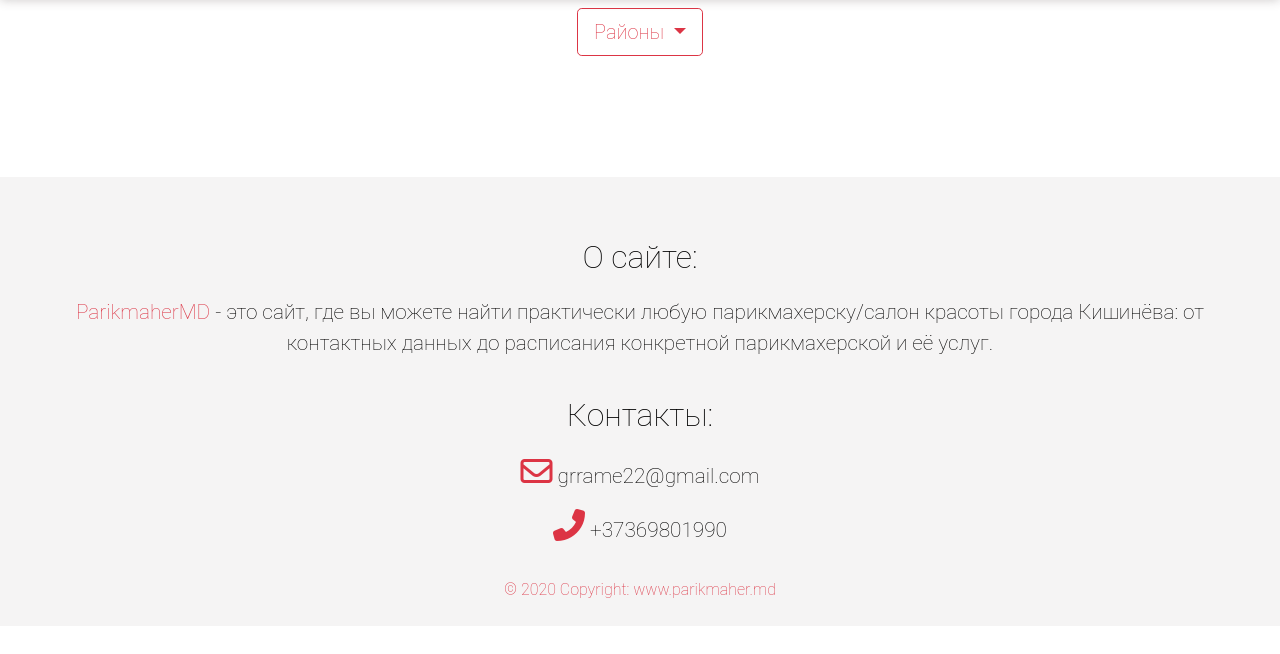
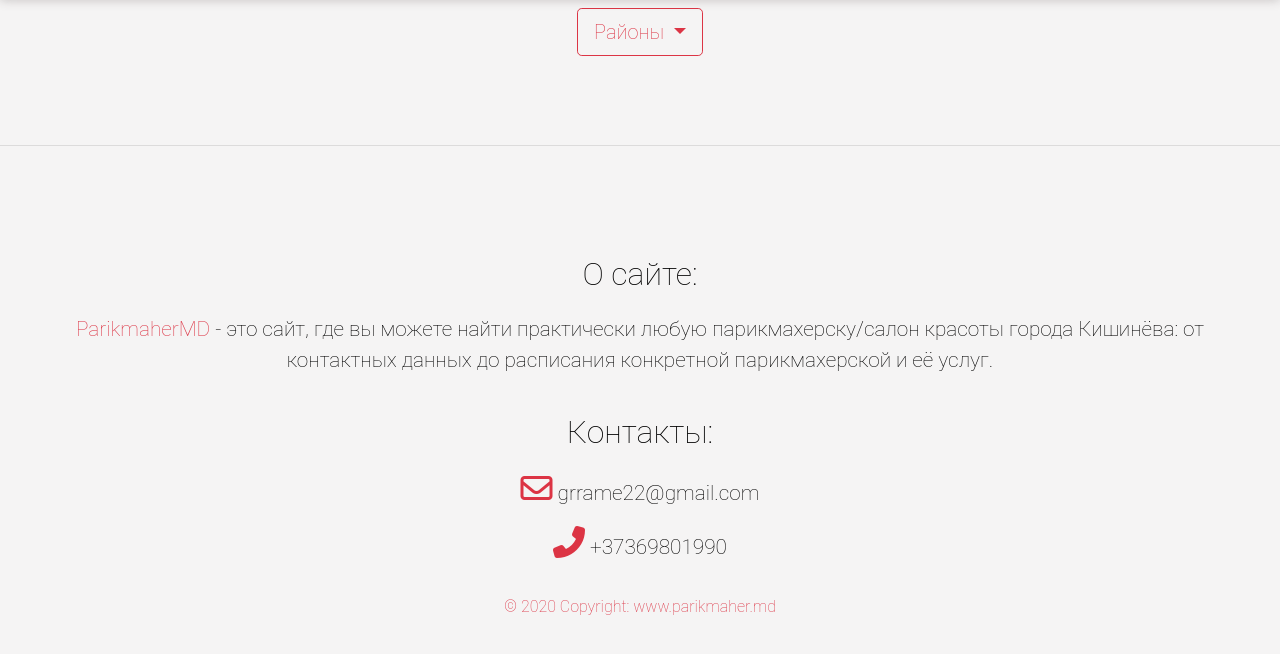
Before and after one commit to Grrame22/ParikmaherMD, a Django app: page / in a window 1280 px wide. Shown: the part 82-736 px from the top of the page. Run offline with Django 3.2, Linux system fonts and the light colour scheme; data that the repository does not hold is empty; some libraries are stand-ins or nearby versions.

Commit message:
Added new background color.

```diff
--- a/static/css/home_page.css
+++ b/static/css/home_page.css
@@ -1,5 +1,6 @@
 body {
     font-family: 'Roboto Thin', sans-serif;
+    background-color: #f5f4f4;
 }
 
 .card {
--- a/static/css/home_page_test_screen.css
+++ b/static/css/home_page_test_screen.css
@@ -1,5 +1,6 @@
 body {
     font-family: 'Roboto Thin', sans-serif;
+    background-color: #f5f4f4;
 }
 
 .card {
--- a/static/css/particualr_hairdressing.css
+++ b/static/css/particualr_hairdressing.css
@@ -1,5 +1,6 @@
 body {
     font-family: 'Roboto Thin', sans-serif;
+    background-color: #f5f4f4;
 }
 
 footer {
--- a/static/css/particular_hairdressing_mobile_version.css
+++ b/static/css/particular_hairdressing_mobile_version.css
@@ -1,5 +1,6 @@
 body {
     font-family: 'Roboto Thin', sans-serif;
+    background-color: #f5f4f4;
 }
 
 .navbar-brand h3 {
--- a/templates/base.html
+++ b/templates/base.html
@@ -36,6 +36,7 @@
     {% block content %}{% endblock content %}
 </div>
 <br>
+<hr>
 <footer>
     <div class="bottom-footer">
         <div class="text-center p-4">
```
